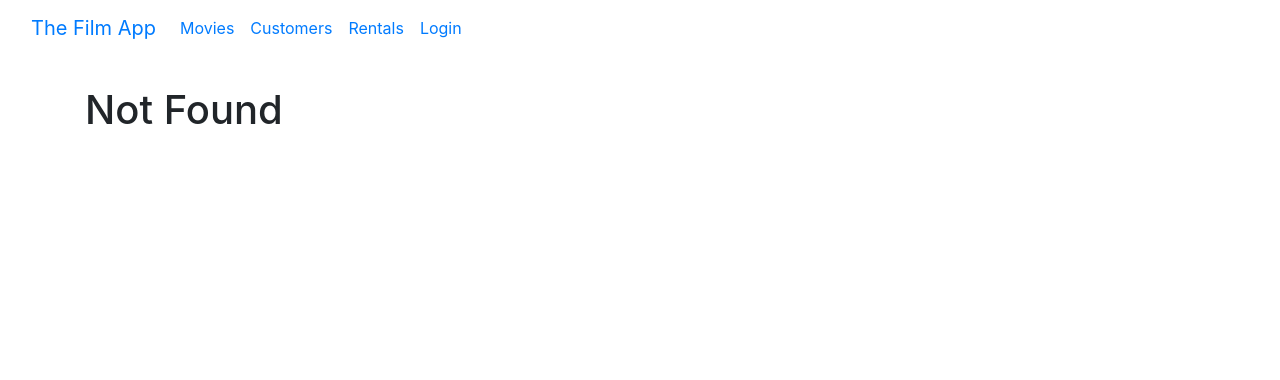
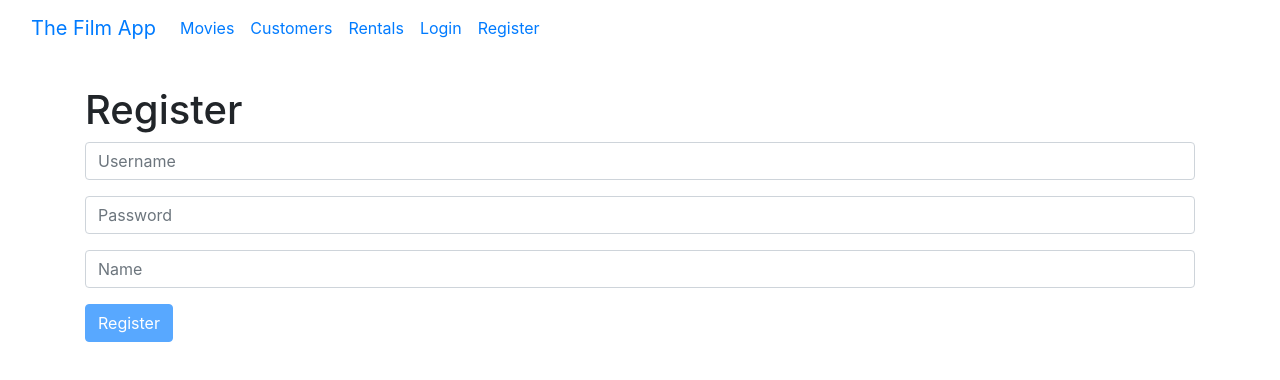
Before and after one commit to anishdass/Vidly, a React (Create React App) app: page /register in a window 1280 px wide. Before the commit this address led to /not-found. Shown: the top 380 px of the page. Built offline with nearby package versions, Linux system fonts and the light colour scheme.

Commit message:
added a registration form

```diff
--- a/src/component/App.jsx
+++ b/src/component/App.jsx
@@ -8,6 +8,7 @@ import NotFound from "./not-found";
 import NavBar from "./nav-bar";
 import MovieForm from "./movie-form";
 import LoginForm from "./login-form";
+import RegisterForm from "./register-form";
 import "./App.css";
 
 class App extends Component {
@@ -17,12 +18,14 @@ class App extends Component {
         <NavBar />
         <main className='container'>
           <Switch>
+            <Route path='/register' component={RegisterForm}></Route>
             <Route path='/login' component={LoginForm}></Route>
             <Route path='/movies/:id' component={MovieForm} />
             <Route path='/movies' component={Movies}></Route>
             <Route path='/customers' component={Customers}></Route>
             <Route path='/rentals' component={Rentals}></Route>
             <Route path='/not-found' component={NotFound}></Route>
+
             <Redirect from='/' exact to='/movies' />
             <Redirect to='/not-found' />
           </Switch>
--- a/src/component/common/form.jsx
+++ b/src/component/common/form.jsx
@@ -60,7 +60,7 @@ class Form extends Component {
   }
 
   renderInput(name, label) {
-    const { data, errors, show } = this.state;
+    const { data, errors } = this.state;
     return (
       <Input
         name={name}
@@ -72,17 +72,6 @@ class Form extends Component {
       />
     );
   }
-
-  renderFormCheck(type, label) {
-    return (
-      <div className='mb-3 form-check'>
-        <input type={type} className='form-check-input' id={label} />
-        <label className='form-check-label' for='exampleCheck1'>
-          {label}
-        </label>
-      </div>
-    );
-  }
 }
 
 export default Form;
--- a/src/component/login-form.jsx
+++ b/src/component/login-form.jsx
@@ -25,7 +25,6 @@ class LoginForm extends Form {
         <form onSubmit={this.handleSubmit} className='login-form'>
           {this.renderInput("username", "Username")}
           {this.renderInput("password", "Password")}
-          {this.renderFormCheck("checkbox", "Remember Me")}
           {this.renderButton("Login")}
         </form>
       </React.Fragment>
--- a/src/component/nav-bar.jsx
+++ b/src/component/nav-bar.jsx
@@ -40,6 +40,11 @@ const NavBar = () => {
                 Login
               </NavLink>
             </li>
+            <li className='nav-item'>
+              <NavLink className='nav-link' to='/register'>
+                Register
+              </NavLink>
+            </li>
           </ul>
         </div>
       </div>
--- /dev/null
+++ b/src/component/register-form.jsx
@@ -0,0 +1,36 @@
+import React from "react";
+import Form from "./common/form";
+import Joi from "joi-browser";
+
+class RegisterForm extends Form {
+  state = {
+    data: { username: "", password: "", name: "" },
+    errors: {},
+  };
+
+  schema = {
+    username: Joi.string().required().email().label("Username"),
+    password: Joi.string().required().min(5).label("Password"),
+    name: Joi.string().required().label("Name"),
+  };
+
+  doSubmit = () => {
+    console.log("Submitted");
+  };
+
+  render() {
+    return (
+      <div>
+        <h1>Register</h1>
+        <form onSubmit={this.handleSubmit}>
+          {this.renderInput("username", "Username")}
+          {this.renderInput("password", "Password")}
+          {this.renderInput("name", "Name")}
+          {this.renderButton("Register")}
+        </form>
+      </div>
+    );
+  }
+}
+
+export default RegisterForm;
```
